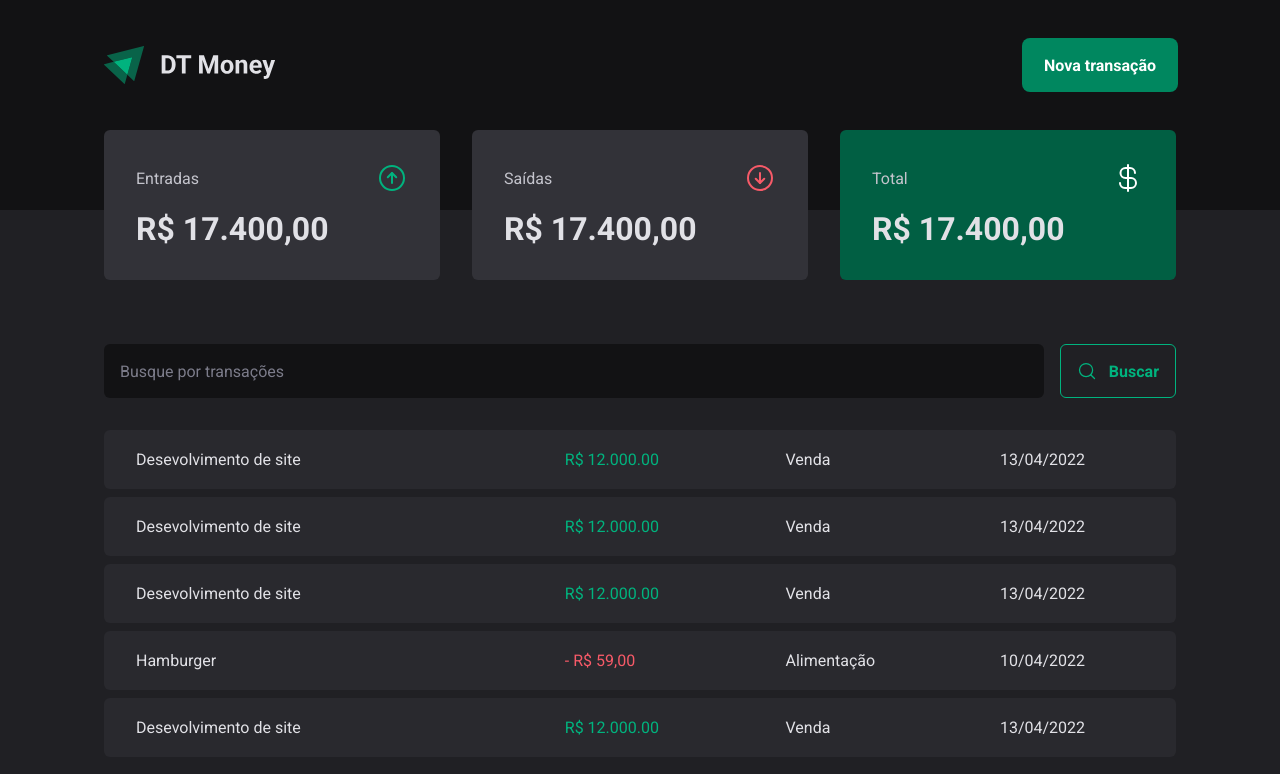
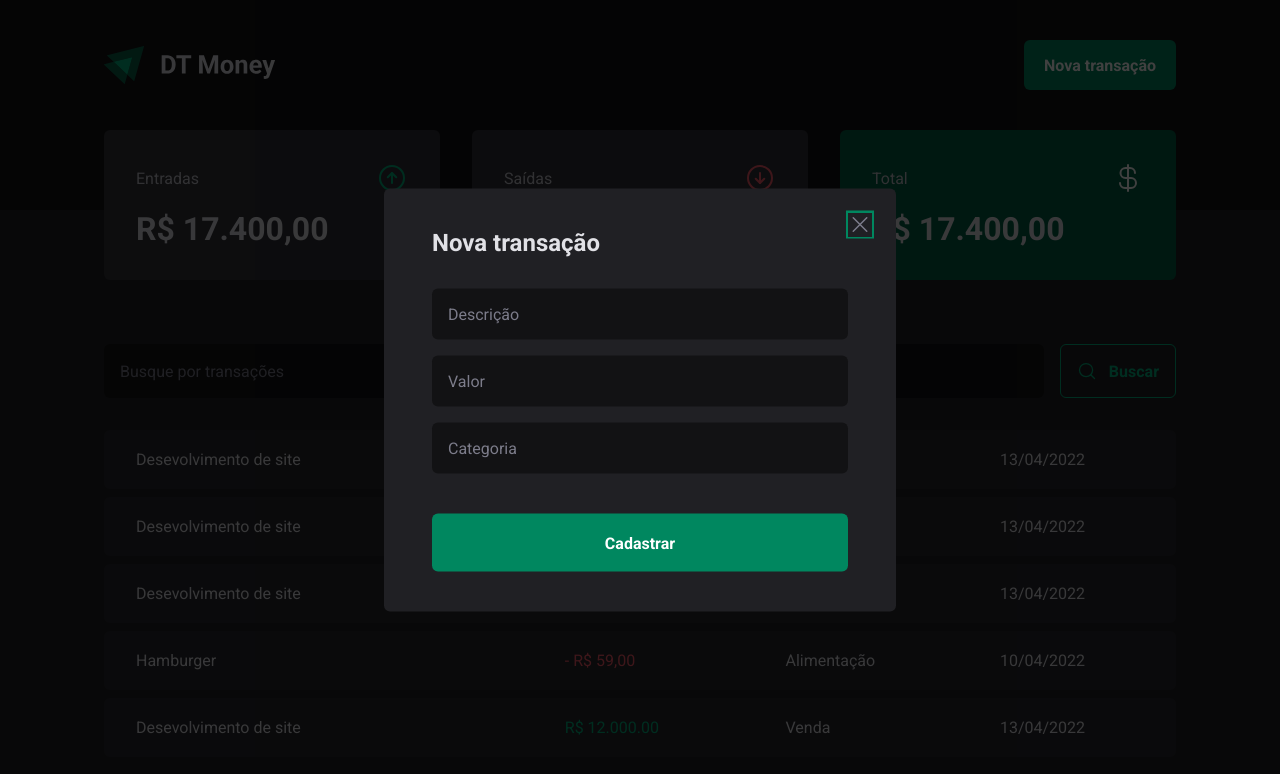
Before and after one commit to RCurvo/dt-money, a React (Vite) app: page / in a window 1280 px wide. Both pictures are taken after a click on the button "Nova transação". Shown: the top 774 px of the page. Built offline with nearby package versions, Linux system fonts and the light colour scheme.

Commit message:
Implements modal with radix-ui

```diff
--- a/package.json
+++ b/package.json
@@ -9,6 +9,7 @@
     "preview": "vite preview"
   },
   "dependencies": {
+    "@radix-ui/react-dialog": "^1.0.0",
     "phosphor-react": "^1.4.1",
     "react": "^18.2.0",
     "react-dom": "^18.2.0",
--- a/src/components/Header/index.tsx
+++ b/src/components/Header/index.tsx
@@ -1,12 +1,20 @@
 import { HeaderContainer, HeaderContent, NewTransactionButton } from './styles'
 import LogoImg from '../../assets/Logo.svg'
+import * as Dialog from '@radix-ui/react-dialog'
+import { NewTransactionModal } from '../NewTransactionModal'
 
 export function Header() {
   return (
     <HeaderContainer>
       <HeaderContent>
         <img src={LogoImg} alt=""></img>
-        <NewTransactionButton> Nova transação</NewTransactionButton>
+        <Dialog.Root>
+          <Dialog.Trigger asChild>
+            <NewTransactionButton> Nova transação</NewTransactionButton>
+          </Dialog.Trigger>
+
+          <NewTransactionModal />
+        </Dialog.Root>
       </HeaderContent>
     </HeaderContainer>
   )
--- /dev/null
+++ b/src/components/NewTransactionModal/index.tsx
@@ -0,0 +1,24 @@
+import * as Dialog from '@radix-ui/react-dialog'
+import { X } from 'phosphor-react'
+import { CloseButton, Content, Overlay } from './styles'
+
+export function NewTransactionModal() {
+  return (
+    <Dialog.Portal>
+      <Overlay />
+      <Content>
+        <Dialog.Title>Nova transação</Dialog.Title>
+        <CloseButton>
+          <X size={24} />
+        </CloseButton>
+        <form action="">
+          <input type="text" placeholder="Descrição" required />
+          <input type="number" placeholder="Valor" required />
+          <input type="text" placeholder="Categoria" required />
+
+          <button type="submit">Cadastrar</button>
+        </form>
+      </Content>
+    </Dialog.Portal>
+  )
+}
--- /dev/null
+++ b/src/components/NewTransactionModal/styles.ts
@@ -0,0 +1,65 @@
+import styled from 'styled-components'
+import * as Dialog from '@radix-ui/react-dialog'
+
+export const Overlay = styled(Dialog.Overlay)`
+  position: fixed;
+  width: 100vw;
+  height: 100vh;
+  inset: 0;
+  background: rgba(0, 0, 0, 0.75);
+`
+export const Content = styled(Dialog.Content)`
+  min-width: 32rem;
+  border-radius: 6px;
+  padding: 2.5rem 3rem;
+  background: ${(props) => props.theme['gray-800']};
+  position: fixed;
+  top: 50%;
+  left: 50%;
+  transform: translate(-50%, -50%);
+
+  form {
+    margin-top: 2rem;
+    display: flex;
+    flex-direction: column;
+    gap: 1rem;
+
+    input {
+      border-radius: 6px;
+      border: 0;
+      background: ${(props) => props.theme['gray-900']};
+      color: ${(props) => props.theme['gray-300']};
+      padding: 1rem;
+
+      &::placeholder {
+        color: ${(props) => props.theme['gray-500']};
+      }
+    }
+    button[type='submit'] {
+      height: 58px;
+      border: 0;
+      background: ${(props) => props.theme['green-500']};
+      color: ${(props) => props.theme.white};
+      font-weight: bold;
+      padding: 0 1.25rem;
+      border-radius: 6px;
+      margin-top: 1.5rem;
+      cursor: pointer;
+
+      &:hover {
+        background: ${(props) => props.theme['green-700']};
+        transition: background-color 0.2s;
+      }
+    }
+  }
+`
+export const CloseButton = styled(Dialog.Close)`
+  position: absolute;
+  background: transparent;
+  border: 0;
+  top: 1.5rem;
+  right: 1.5rem;
+  line-height: 0;
+  cursor: pointer;
+  color: ${(props) => props.theme['gray-500']};
+`
```
Also changed, not shown: 1 other file (tests, documents, lock files or other folders).
